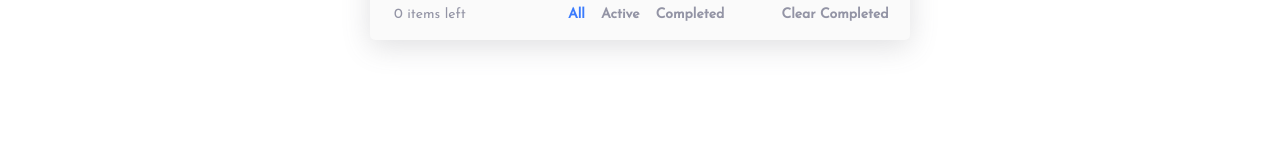
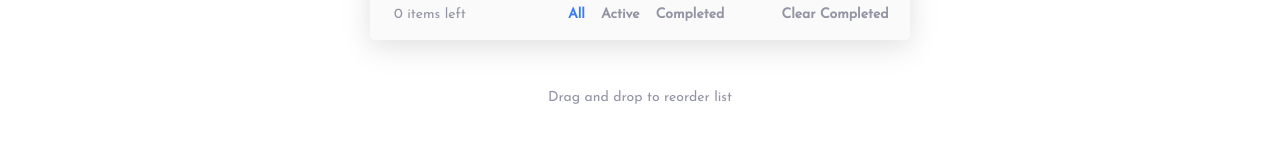
Before and after one commit to Vov4ukz53/frontend-challenge, a React (Create React App) app: page / in a window 1280 px wide. Shown: the part 647-790 px from the top of the page. Built offline with nearby package versions, Linux system fonts and the light colour scheme.

Commit message:
Add footer component

```diff
--- a/src/App.js
+++ b/src/App.js
@@ -1,11 +1,13 @@
 import Header from './features/todos/components/Header'
 import TodoList from './features/todos/components/TodoList'
+import Footer from './features/todos/components/Footer'
 
 function App() {
   return (
     <>
       <Header />
       <TodoList />
+      <Footer />
     </>
   );
 }
--- /dev/null
+++ b/src/features/todos/components/Footer/index.js
@@ -0,0 +1,12 @@
+import { FooterWrapper, FooterText } from './styled';
+import Container from '../../../../common/Container';
+
+const Footer = () => (
+  <FooterWrapper>
+    <Container>
+      <FooterText>Drag and drop to reorder list</FooterText>
+    </Container>
+  </FooterWrapper>
+);
+
+export default Footer;
--- /dev/null
+++ b/src/features/todos/components/Footer/styled.js
@@ -0,0 +1,17 @@
+import styled from 'styled-components';
+
+export const FooterWrapper = styled.footer`
+    text-align: center;
+    font-size: 14px;
+    color: ${({theme}) => theme.colors.darkGrayishBlue};
+    margin-top: 30px;
+`;
+
+export const FooterText = styled.p`
+    margin: 0;
+    padding: 20px;
+
+    @media(max-width: ${({ theme }) => theme.breakpoints.mobile}px){
+        font-size: 12px;
+    }
+`;
```
